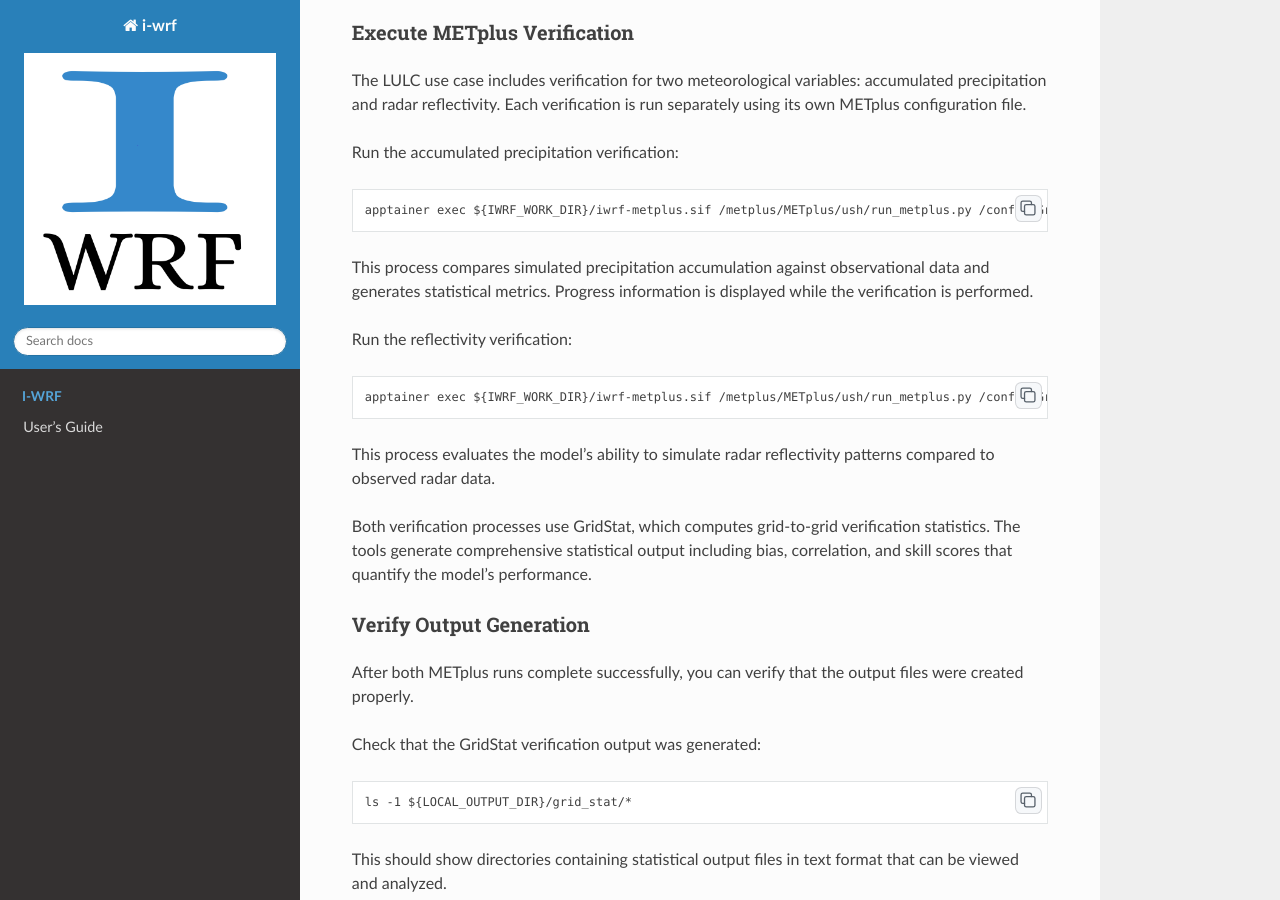
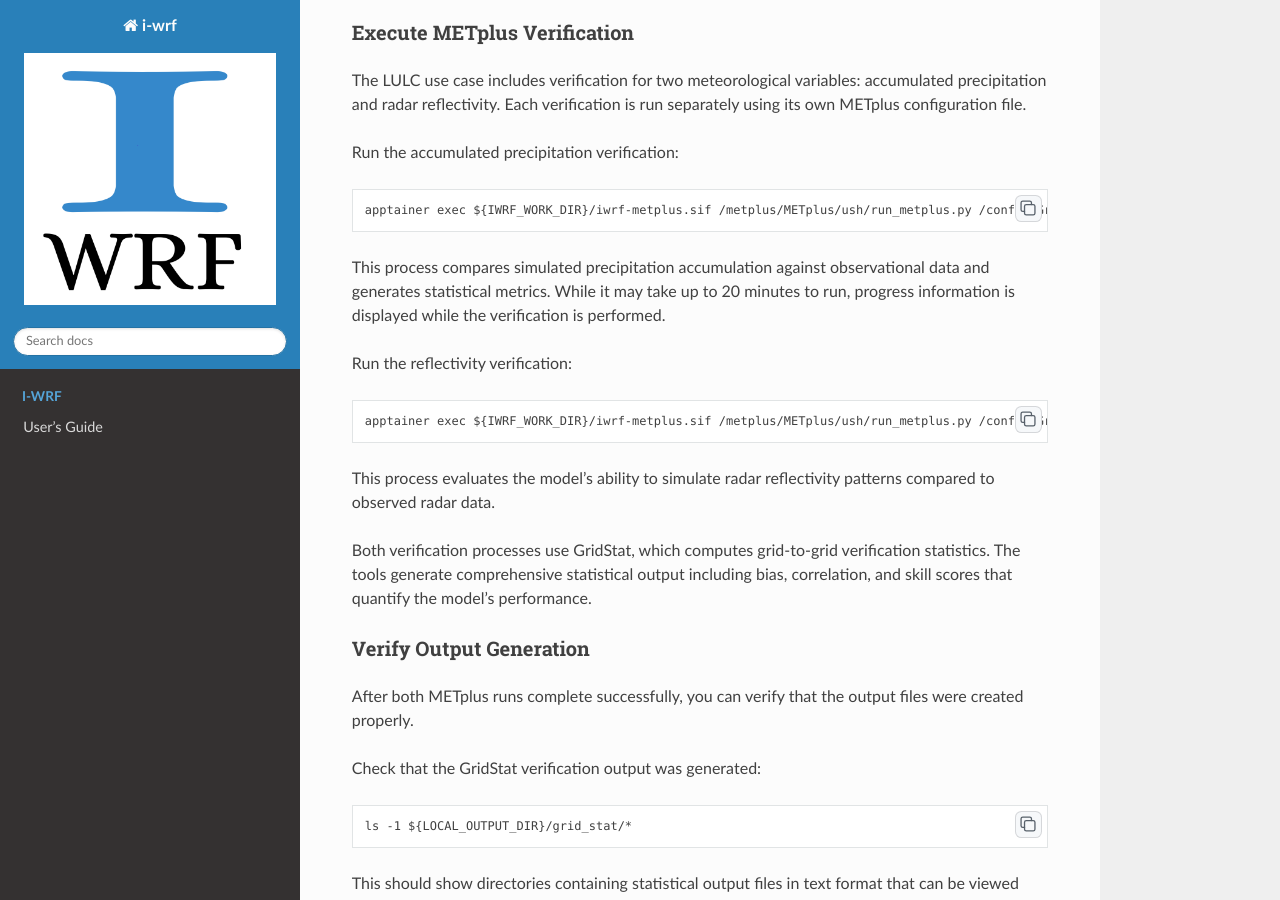
Before and after one commit to NCAR/i-wrf, a Sphinx documentation site: the page built from docs/Users_Guide/lulcncarhpc.rst, in a window 1280 px wide and 900 px high, scrolled down 4529 px. Built offline with Sphinx 7.4.7 and the Read the Docs theme 3.1.0, drawn with Linux system fonts in a browser that asks for light colours; comment, search, counter and statistics services are not loaded.

Commit message:
Update docs/Users_Guide/lulcncarhpc.rst
Co-authored-by: John Halley Gotway <johnhg@ucar.edu>

```diff
--- a/docs/Users_Guide/lulcncarhpc.rst
+++ b/docs/Users_Guide/lulcncarhpc.rst
@@ -151,7 +151,7 @@ Run the accumulated precipitation verification::
 
    apptainer exec ${IWRF_WORK_DIR}/iwrf-metplus.sif /metplus/METplus/ush/run_metplus.py /config/GridStat_apcp_lulc.conf
 
-This process compares simulated precipitation accumulation against observational data and generates statistical metrics. Progress information is displayed while the verification is performed.
+This process compares simulated precipitation accumulation against observational data and generates statistical metrics. While it may take up to 20 minutes to run, progress information is displayed while the verification is performed.
 
 Run the reflectivity verification::
 
```
